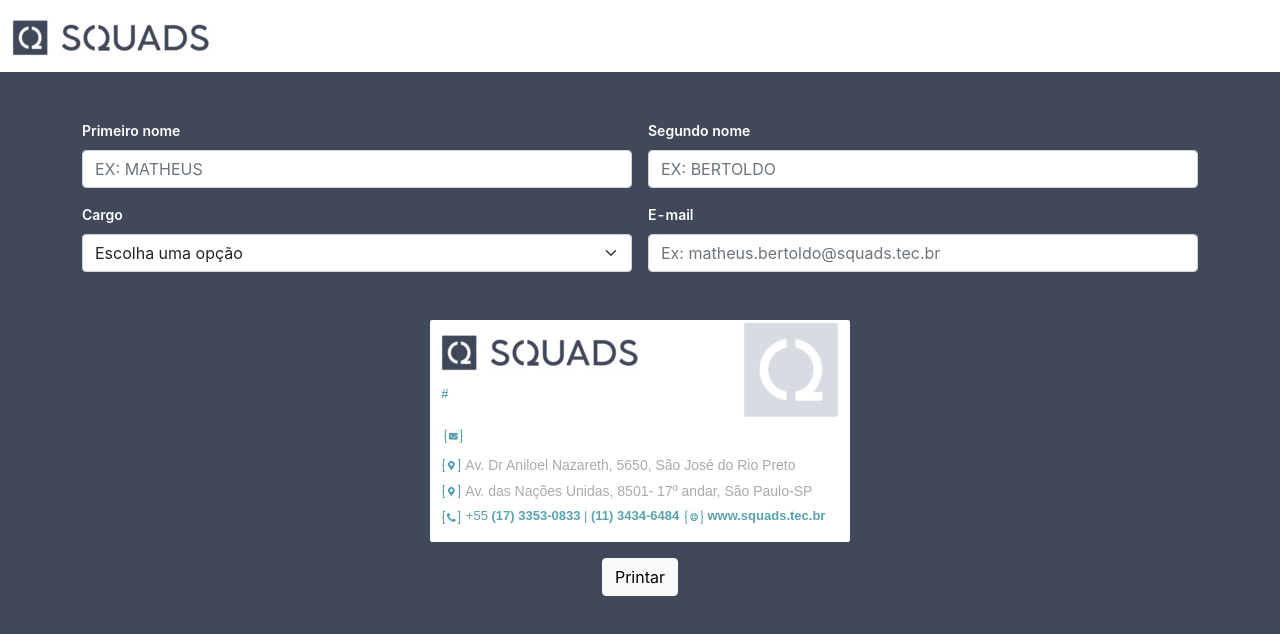
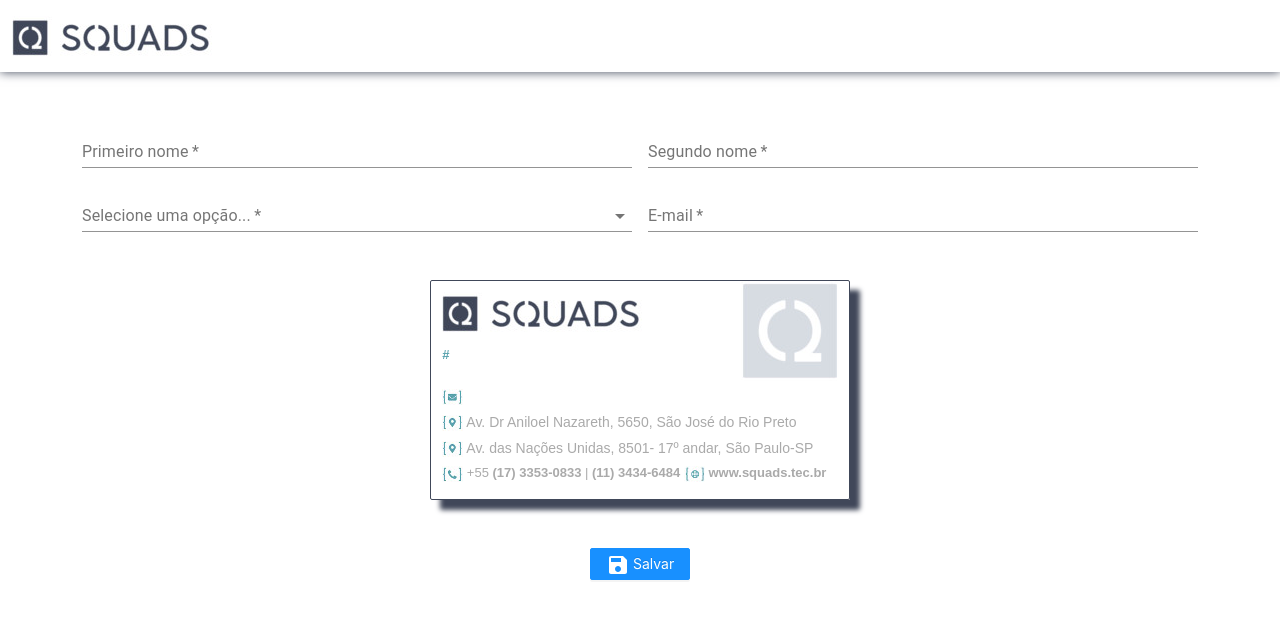
Before and after one commit to lcsouzamenezes/assinatura-digital-2, a React (Create React App) app: page / in a window 1280 px wide. Shown: the top 634 px of the page. Built offline with nearby package versions, Linux system fonts and the light colour scheme.

Commit message:
:art: Refatorando, ajustando, e instalando novos components

```diff
--- a/package.json
+++ b/package.json
@@ -3,6 +3,8 @@
   "version": "0.1.0",
   "private": true,
   "dependencies": {
+    "@material-ui/core": "^4.11.3",
+    "@material-ui/icons": "^4.11.2",
     "@testing-library/jest-dom": "^5.11.4",
     "@testing-library/react": "^11.1.0",
     "@testing-library/user-event": "^12.1.10",
--- /dev/null
+++ b/src/assets/json/profissoes.json
@@ -0,0 +1,46 @@
+[
+  {
+    "value": "",
+    "label": ""
+  },
+
+  {
+    "value": "Diretor de Tecnologia",
+    "label": "Diretor de Tecnologia"
+  },
+
+  {
+    "value": "Líder de Sustentação",
+    "label": "Líder de Sustentação"
+  },
+
+  {
+    "value": "Full Stack Developer",
+    "label": "Full Stack Developer"
+  },
+
+  {
+    "value": "Front-end Developer",
+    "label": "Front-end Developer"
+  },
+
+  {
+    "value": "Back-end Developer",
+    "label": "Back-end Developer"
+  },
+
+  {
+    "value": "Mobile Developer",
+    "label": "Mobile Developer"
+  },
+
+  {
+    "value": "Diretor de Desenvolvimento",
+    "label": "Diretor de Desenvolvimento"
+  },
+
+  {
+    "value": "Product Owner",
+    "label": "Product Owner"
+  }
+]
--- /dev/null
+++ b/src/components/ButtonIcon/index.jsx
@@ -0,0 +1,15 @@
+import React from "react";
+import { Container } from "./styles";
+import "antd/dist/antd.css";
+import { Button } from "antd";
+
+export const ButtonIcon = (props) => {
+  const { label, type, loadings, icon, htmlType } = props;
+  return (
+    <Container>
+      <Button htmlType={htmlType} type={type} icon={icon} loading={loadings}>
+        {label}
+      </Button>
+    </Container>
+  );
+};
--- /dev/null
+++ b/src/components/ButtonIcon/styles.js
@@ -0,0 +1,9 @@
+import styled from "styled-components";
+
+export const Container = styled.div`
+  button {
+    span {
+      margin-left: 0.2rem;
+    }
+  }
+`;
--- a/src/containers/Header/index.jsx
+++ b/src/components/Header/index.jsx
@@ -1,12 +1,11 @@
 import React from "react";
-
-// import { Container } from './styles';
+import { Container } from "./styles";
 
 import LogoSquads from "../../assets/img/logo-p.jpg";
 
 function Header() {
   return (
-    <>
+    <Container>
       <nav className="navbar navbar-light bg-light mb-5 bg-white">
         <div className="container-fluid">
           <a className="navbar-brand" href="#teste">
@@ -18,7 +17,7 @@
           </a>
         </div>
       </nav>
-    </>
+    </Container>
   );
 }
 
--- /dev/null
+++ b/src/components/Header/styles.js
@@ -0,0 +1,7 @@
+import styled from "styled-components";
+
+export const Container = styled.div`
+  .navbar {
+    box-shadow: 0px 0px 10px 0px #404759;
+  }
+`;
--- /dev/null
+++ b/src/components/Input/index.jsx
@@ -0,0 +1,41 @@
+import React from "react";
+import { withStyles, makeStyles } from "@material-ui/core/styles";
+import TextField from "@material-ui/core/TextField";
+
+const CssTextField = withStyles({
+  root: {
+    "& label.Mui-focused": {
+      color: "#404759",
+    },
+    "& .MuiInput-underline:after": {
+      borderBottomColor: "#404759",
+    },
+  },
+})(TextField);
+
+const useStyles = makeStyles((theme) => ({
+  root: {
+    display: "flex",
+    flexWrap: "wrap",
+  },
+  input: {
+    width: "100%",
+  },
+}));
+
+export default function Input(props) {
+  const { name, id, label, onChange, value, required } = props;
+  const classes = useStyles();
+
+  return (
+    <CssTextField
+      className={classes.input}
+      name={name}
+      id={id}
+      label={label}
+      onChange={onChange}
+      value={value}
+      required={required}
+    />
+  );
+}
--- /dev/null
+++ b/src/components/Selected/index.jsx
@@ -0,0 +1,60 @@
+import React from "react";
+import TextField from "@material-ui/core/TextField";
+import { withStyles, makeStyles } from "@material-ui/core/styles";
+
+/*
+const currencies = [
+  {
+    value: "USD",
+    label: "Selecione uma opção...",
+  },
+];
+*/
+
+const CssTextField = withStyles({
+  root: {
+    "& label.Mui-focused": {
+      color: "#404759",
+    },
+    "& .MuiInput-underline:after": {
+      borderBottomColor: "#404759",
+    },
+  },
+})(TextField);
+
+const useStyles = makeStyles((theme) => ({
+  root: {
+    display: "flex",
+    flexWrap: "wrap",
+  },
+  input: {
+    width: "100%",
+  },
+}));
+
+export default function Selected(props) {
+  const { name, id, label, onChange, value, currencies, required } = props;
+  const classes = useStyles();
+
+  return (
+    <CssTextField
+      className={classes.input}
+      name={name}
+      id={id}
+      select
+      label={label}
+      value={value}
+      onChange={onChange}
+      required={required}
+      SelectProps={{
+        native: true,
+      }}
+    >
+      {currencies.map((option) => (
+        <option key={option.value} value={option.value}>
+          {option.label}
+        </option>
+      ))}
+    </CssTextField>
+  );
+}
--- a/src/index.css
+++ b/src/index.css
@@ -20,7 +20,6 @@
 
 #root {
   height: 100%;
-  background-color: #41485a;
 }
 
 label {
--- a/src/pages/Home/index.jsx
+++ b/src/pages/Home/index.jsx
@@ -2,8 +2,9 @@
 import * as S from "./styles";
 
 //Libs
+import SaveIcon from "@material-ui/icons/Save";
+import html2canvas from "html2canvas";
 import { message } from "antd";
-import html2canvas from "html2canvas";
 import "file-saver";
 
 //Files
@@ -13,13 +14,18 @@
 import LogoWeb from "../../assets/img/icon-web.jpg";
 import LogoMap from "../../assets/img/icon-map.jpg";
 import LogoPhone from "../../assets/img/icon-phone.jpg";
+import profissoes from "../../assets/json/profissoes.json";
 
 //Conponents
-import Header from "../../containers/Header";
+import Header from "../../components/Header";
+import Input from "../../components/Input";
+import Selected from "../../components/Selected";
+import { ButtonIcon } from "../../components/ButtonIcon";
 
 const Home = () => {
   const key = "updatable";
 
+  const [loadings, setLoadings] = useState(false);
   const [pessoa, setPessoa] = useState({
     primeiroNome: "",
     segundoNome: "",
@@ -39,10 +45,12 @@
 
   const handleSubmit = (e) => {
     e.preventDefault();
+    setLoadings(true);
 
     message.loading({ content: "Gerando assinatura...", key });
     setTimeout(() => {
       message.success({ content: "Sucesso!", key, duration: 3 });
+      setLoadings(false);
       html2canvas(document.querySelector("#capture")).then((canvas) => {
         canvas.toBlob(function (blob) {
           // Gerando arquivo para download
@@ -57,78 +65,52 @@
       <form onSubmit={handleSubmit} className="container">
         <div className="row g-3 mb-5">
           <div className="col-md-6">
-            <label htmlFor="primeiroNome" className="form-label">
-              Primeiro nome
-            </label>
-            <input
+            <Input
+              name="primeiroNome"
+              id="primeiroNome"
+              label="Primeiro nome"
+              onChange={onChangeForm}
+              value={pessoa.primeiroNome}
               required
-              name="primeiroNome"
-              value={pessoa.primeiroNome}
-              onChange={onChangeForm}
-              autoComplete="off"
-              type="text"
-              className="form-control text-uppercase"
-              id="primeiroNome"
-              placeholder="Ex: MATHEUS"
             />
-          </div>
-          <div className="col-md-6">
-            <label htmlFor="segundoNome" className="form-label">
-              Segundo nome
-            </label>
-            <input
-              required
-              name="segundoNome"
-              value={pessoa.segundoNome}
-              onChange={onChangeForm}
-              autoComplete="off"
-              type="text"
-              className="form-control text-uppercase"
-              id="segundoNome"
-              placeholder="Ex: BERTOLDO"
-            />
-          </div>
-          <div className="col-md-6">
-            <label htmlFor="cargo" className="form-label">
-              Cargo
-            </label>
-            <select
-              onChange={onChangeForm}
-              id="cargo"
-              name="cargo"
-              value={pessoa.cargo}
-              className="form-select"
-            >
-              <option selected>Escolha uma opção</option>
-              <option>Diretor de Tecnologia</option>
-              <option>Líder de Sustentação</option>
-              <option>Full Stack Developer</option>
-              <option>Mobile Developer</option>
-              <option>Diretor de Desenvolvimento</option>
-              <option>Front-end Developer</option>
-              <option> Back-end Developer</option>
-              <option>Product Owner</option>
-            </select>
           </div>
 
           <div className="col-md-6">
-            <label htmlFor="email" className="form-label">
-              E-mail
-            </label>
-            <input
+            <Input
+              name="segundoNome"
+              id="segundoNome"
+              label="Segundo nome"
+              onChange={onChangeForm}
+              value={pessoa.segundoNome}
               required
+            />
+          </div>
+
+          <div className="col-md-6">
+            <Selected
+              name="cargo"
+              id="cargo"
+              label="Selecione uma opção..."
+              onChange={onChangeForm}
+              value={pessoa.cargo}
+              currencies={profissoes}
+              required
+            />
+          </div>
+
+          <div className="col-md-6">
+            <Input
               name="email"
+              id="email"
+              label="E-mail"
+              onChange={onChangeForm}
               value={pessoa.email}
-              onChange={onChangeForm}
-              autoComplete="off"
-              type="email"
-              className="form-control"
-              id="email"
-              placeholder="Ex: matheus.bertoldo@squads.tec.br"
+              required
             />
           </div>
         </div>
         <div className="container-captura d-flex justify-content-center align-items-center flex-column">
+          <S.Efeito>
             <S.Container id="capture">
               <table>
                 <tr>
@@ -164,18 +146,19 @@
                     </p>
 
                     <p className="endereco">
-                    <img alt="logo com símbulo de mapa" src={LogoMap} /> Av. Dr
-                    Aniloel Nazareth, 5650, São José do Rio Preto
+                      <img alt="logo com símbulo de mapa" src={LogoMap} /> Av.
+                      Dr Aniloel Nazareth, 5650, São José do Rio Preto
                     </p>
                     <p className="endereco">
-                    <img alt="logo com símbulo de mapa" src={LogoMap} /> Av. das
-                    Nações Unidas, 8501- 17º andar, São Paulo-SP
+                      <img alt="logo com símbulo de mapa" src={LogoMap} /> Av.
+                      das Nações Unidas, 8501- 17º andar, São Paulo-SP
                     </p>
 
                     <p className="contato">
                       <img alt="logo com símbulo de telefone" src={LogoPhone} />{" "}
                       +55
-                    <span> (17) 3353-0833</span> | <span> (11) 3434-6484 </span>
+                      <span> (17) 3353-0833</span> |{" "}
+                      <span> (11) 3434-6484 </span>
                       <img alt="logo com símbulo de web" src={LogoWeb} />
                       <span> www.squads.tec.br</span>
                     </p>
@@ -183,10 +166,15 @@
                 </tr>
               </table>
             </S.Container>
-          <div className="container-fluid mt-3 d-flex justify-content-center">
-            <button type="submit" class="btn btn-light">
-              Printar
-            </button>
+          </S.Efeito>
+          <div className="container-fluid mt-5 d-flex justify-content-center">
+            <ButtonIcon
+              label="Salvar"
+              type="primary"
+              htmlType="submit"
+              loadings={loadings}
+              icon={<SaveIcon />}
+            />
           </div>
         </div>
       </form>
--- a/src/pages/Home/styles.js
+++ b/src/pages/Home/styles.js
@@ -1,9 +1,17 @@
 import styled from "styled-components";
+
+export const Efeito = styled.div`
+  width: min-content;
+  min-width: 420px;
+  border-radius: 2px;
+  box-shadow: 10px 10px 5px #404759;
+`;
 
 export const Container = styled.div`
   width: min-content;
   min-width: 420px;
   border-radius: 2px;
+  border: 1px solid #404759;
   padding: 0 0.5rem 0.7rem 0.7rem;
   background-color: #fff;
 `;
@@ -39,10 +47,9 @@
     font-size: 14px;
     font-weight: 400;
     margin-top: 4px;
-    margin-bottom: 8px;
+    margin-bottom: 4px;
 
     img {
-      margin: 0 2px;
       display: inline-block;
       vertical-align: middle;
     }
@@ -68,7 +75,7 @@
 
   .contato {
     font-family: "Montserrat", sans-serif;
-    color: #5aa3af;
+    color: #aaaaaa;
     font-size: 13px;
     font-weight: 400;
     margin-top: 4px;
```
Also changed, not shown: 2 other files (tests, documents, lock files or other folders). Lines whose indentation alone changed are shown as unchanged.
